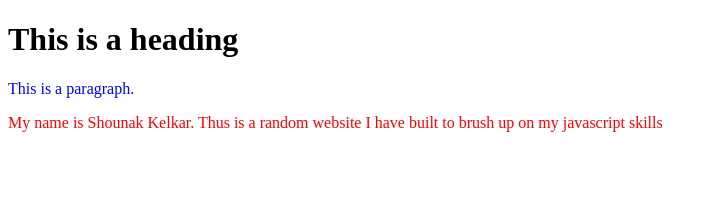
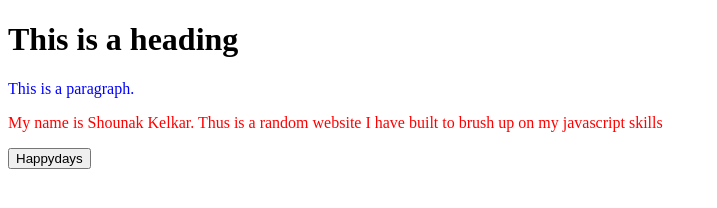
Before and after one commit to shonkel2/hwunewrepo, a plain HTML site: page newwebsiterepohwu/index.html in a window 1280 px wide. Shown: the whole page, without its empty margins (0-717 px from the left). Drawn offline with Linux system fonts and the light colour scheme.

Commit message:
new commit
made changes to my html and js

```diff
--- a/newwebsiterepohwu/index.html
+++ b/newwebsiterepohwu/index.html
@@ -8,5 +8,6 @@
     <h1>This is a heading</h1>
     <p id="demo" onclick="myFunction()">This is a paragraph.</p>
     <p id="shon" onmousedown="syFunction()">My name is Shounak Kelkar. Thus is a random website I have built to brush up on my javascript skills</p>
+    <button onclick="kyFunction()">Happydays</button>
     </body>
 </html>
--- a/newwebsiterepohwu/newwebsite.js
+++ b/newwebsiterepohwu/newwebsite.js
@@ -4,3 +4,6 @@ function myFunction() {
 function syFunction() {
     document.getElementById("demo").innerHTML = "I am bored";
   }
+function kyFunction() {
+    document.getElementById("demo").innerHTML = "New function added.";
+  }
```
